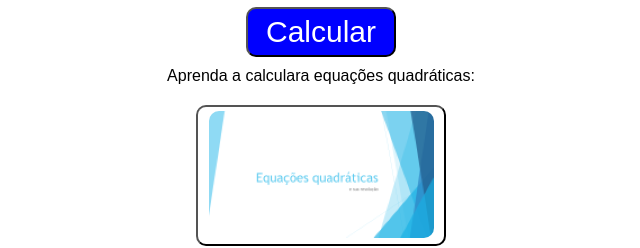
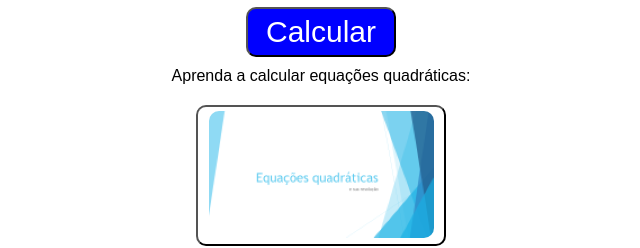
Before and after one commit to anonimo-326/Calculadora-de-equa-es-qudr-ticas, a plain HTML site: page index.html in a window 1280 px wide. Shown: the part 608-856 px from the top of the page, 319-959 px from the left. Drawn offline with Linux system fonts and the light colour scheme.

Commit message:
Update index.html

```diff
--- a/index.html
+++ b/index.html
@@ -21,7 +21,7 @@
         <button onclick="calcular()" class="botao">Calcular</button>
         <p id="label"></p>
         <label>
-            <p>Aprenda a calculara equações quadráticas:</p>
+            <p>Aprenda a calcular equações quadráticas:</p>
             <button onclick="outra_pagina('tutorial.html')" class="botao2">
                 <img src="Capa.png">
             </button>
```
